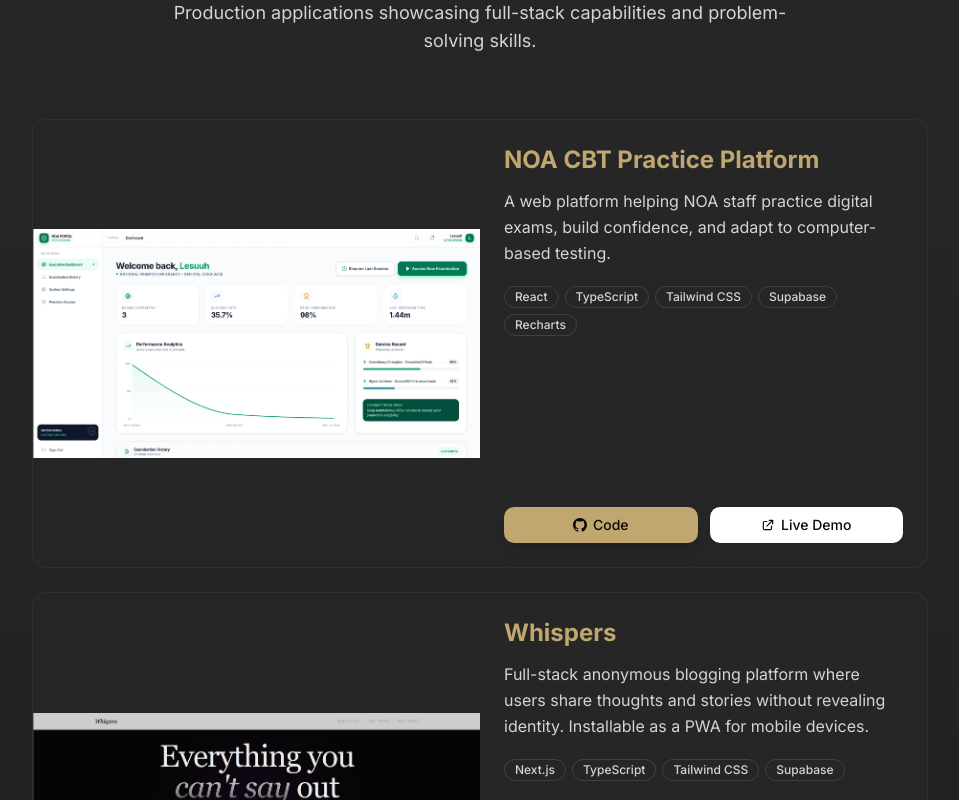
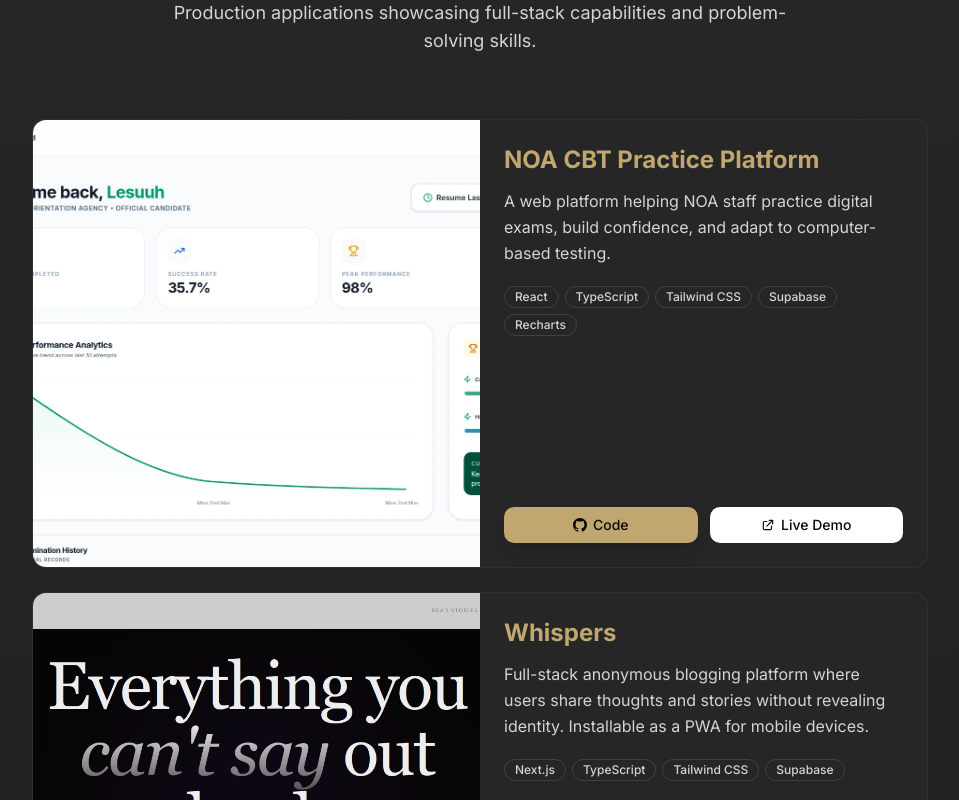
Before and after one commit to Lesuuh/new-portfolio, a Next.js app: page / in a window 1280 px wide. Shown: the part 2540-3340 px from the top of the page, without its empty margins (160-1119 px from the left). Built offline with nearby package versions, Linux system fonts and the light colour scheme.

Commit message:
refine image

```diff
--- a/app/pages/Porfolio.tsx
+++ b/app/pages/Porfolio.tsx
@@ -398,7 +398,7 @@
                         src={project.image}
                         alt={project.title}
                         fill
-                        className="object-contain group-hover:scale-105 transition-transform duration-500"
+                        className="object-cover group-hover:scale-105 transition-transform duration-500"
                       />
                       {/* <div className="absolute top-3 left-3">
                         <Badge className="bg-[#bfa76f]  text-xs">
```
